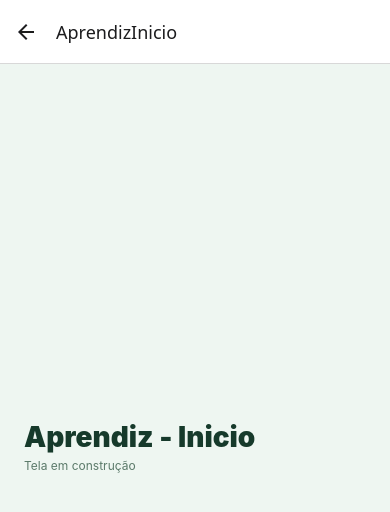
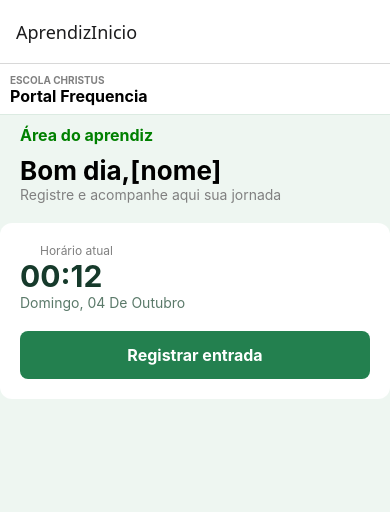
Before and after one commit to henriquelca/DPM-Projeto-Final, a React Native app: screen /AprendizInicio in a window 390 px wide. Shown: the top 512 px of the page. Built offline with nearby package versions, Linux system fonts and the light colour scheme.

Commit message:
tela 2
mudanças na tela aprendiz inicio e também adicionadas algumas coisas no css.

```diff
--- a/App.js
+++ b/App.js
@@ -15,7 +15,7 @@ const Stack = createStackNavigator();
 export default function App() {
   return (
     <NavigationContainer>
-      <Stack.Navigator initialRouteName="GestorUsuario">
+      <Stack.Navigator initialRouteName="AprendizInicio">
         <Stack.Screen name="Login" component={TelaLogin} />
         <Stack.Screen name="AprendizInicio" component={TelaAprendizInicio} />
         <Stack.Screen
--- a/Telas/Aprendiz/Inicio.js
+++ b/Telas/Aprendiz/Inicio.js
@@ -1,14 +1,83 @@
-import React from 'react';
-import { View, Text } from 'react-native';
-import estilo from '../../css';
-export default function TelaAprendizInicio({ route }) {
+import React, { useState, useEffect } from 'react';
+import { View, Text, TouchableOpacity, ScrollView } from 'react-native';
+import { Ionicons } from '@expo/vector-icons';   //não usado
+import styles, { badgeStyle, colors } from '../../css';
+
+export default function TelaAprendizInicio({ navigation }) {
+  // Cria o estado que guarda a data e hora atual do dispositivo
+  const [dataAtual, setDataAtual] = useState(new Date());
+
+  // Cria o temporizador que atualiza a hora a cada 1 segundo
+  useEffect(() => {
+    const temporizador = setInterval(() => {
+      setDataAtual(new Date());
+    }, 1000);
+    return () => clearInterval(temporizador);
+  }, []);
+
+  // Formata apenas as horas e minutos (ex: "19:03")
+  const horaFormatada = dataAtual.toLocaleTimeString('pt-BR', {
+    hour: '2-digit',
+    minute: '2-digit'
+  });
+
+  // Formata o dia da semana e o mês (ex: "quarta-feira, 28 de outubro")
+  const dataFormatada = dataAtual.toLocaleDateString('pt-BR', {
+    weekday: 'long',
+    day: '2-digit',
+    month: 'long'
+  });
+  ///////////////////////////////////
+// Cria o estado para controlar se o ponto foi registado (começa como falso)
+  const [pontoRegistrado, setPontoRegistrado] = useState(false);
+
   return (
-    <View style={estilo.loginScreen}>
-      <Text style={estilo.pageTitle}>Aprendiz - Inicio</Text>
-      <Text style={estilo.pageSubtitle}>Tela em construção</Text>
-      {route.params?.userEmail && (
-        <Text style={estilo.text}>Logado como: {route.params.userEmail}</Text>
-      )}
+//cabeçalho
+<View style={styles.screen}>
+      <View style={styles.container}>
+
+        <View>
+          <Text style={styles.cinza}>ESCOLA CHRISTUS</Text>
+          <Text style={styles.negrito}>Portal Frequencia</Text>
+        </View>
+      </View>
+
+        {/* parte 2 pre card*/}
+            <Text style={styles.verde}>Área do aprendiz</Text>
+            <Text style={styles.preto}>Bom dia,[nome]</Text>
+            <Text style={styles.cinza1}>Registre e acompanhe aqui sua jornada</Text>
+
+                    {/* parte 3 card*/}
+            <View style ={styles.card}>
+<View style={styles.rowBetween}>
+            <Text style={styles.cinza2}>Horário atual</Text>
+
+            {/* O selo SÓ APARECE se pontoRegistrado for true */}
+            {pontoRegistrado && (
+              <View style={styles.badgePresente}>
+                <Ionicons name="checkmark-circle" size={14} color="#23804F" />
+                <Text style={styles.textoBadge}>Presente</Text>
+              </View>
+            )}
+          </View>
+
+            <Text style={{fontSize:30,fontWeight: 'bold', color: '#163A2B'}}>{horaFormatada}</Text>
+            <Text style={{ fontSize: 14, color: '#5B7A6A', textTransform: 'capitalize' }}>{dataFormatada}</Text>
+
+                    {/* Botão*/}
+<TouchableOpacity
+            style={styles.botaoRegistrar}
+            onPress={() => {
+              // Muda o estado para verdadeiro, o que faz o selo aparecer magicamente!
+              setPontoRegistrado(true);
+
+              // TODO: Futuramente, aqui enviarás os dados para o banco de dados
+              alert('Presença registada com sucesso!');
+            }}
+          >
+            <Text style={styles.textoBotao}>Registrar entrada</Text>
+          </TouchableOpacity>
+             </View>
     </View>
   );
-}
+};
--- a/css.js
+++ b/css.js
@@ -556,6 +556,97 @@ const styles = StyleSheet.create({
     textAlign: 'center',
     marginTop: spacing.lg,
   },
+  container: {
+backgroundColor: '#FFFFFF', // Pinta só o cabeçalho de branco
+    width: '100%', // Faz o bloco branco ir de uma ponta a outra da tela
+    paddingTop: 10, // Afasta do relógio do celular
+    paddingBottom: 8, // Dá um espaço embaixo do texto
+    paddingLeft: 10, // Afasta da borda esquerda
+
+    // A linha divisória:
+    borderBottomWidth: 1,
+    borderBottomColor: '#DCEBE2',
+ },
+  negrito: {
+    color: 'black',
+    fontSize: 16,
+    fontWeight: 'bold'
+  },
+  cinza: {
+    color: 'gray',
+    fontSize: 10,
+    fontWeight: 'bold'
+  },
+  verde: {
+color: 'green',
+    fontSize: 16,
+    fontWeight: 'bold',
+    // Apague o textAlign: 'right'
+    paddingLeft: 20, // Empurra o texto para a direita para alinhar com o de cima
+    paddingTop: 10,
+  },
+    screen: {
+    flex: 1,
+    backgroundColor: '#EEF6F1'
+  },
+    preto: {
+    color: 'black',
+    fontSize: 26,
+    fontWeight: 'bold',
+    paddingLeft: 20,
+    paddingTop: 10
+  },
+    cinza1: {
+    color: 'gray',
+    fontSize: 14,
+        paddingLeft: 20, // Empurra o texto para a direita para alinhar com o de cima
+    paddingTop: -1,
+  },
+  card:{
+    backgroundColor: '#FFFFFF',
+    borderRadius: 12,
+    marginTop: 20,
+    padding: 20,
+    elevation: 3
+  },
+      cinza2: {
+    color: 'gray',
+    fontSize: 12,
+        paddingLeft: 20, // Empurra o texto para a direita para alinhar com o de cima
+    paddingTop: -1,
+  },
+  botaoRegistrar: {
+    backgroundColor: '#23804F', // A cor verde principal do protótipo
+    borderRadius: 8,            // Cantos levemente arredondados
+    paddingVertical: 14,        // Altura interna do botão
+    alignItems: 'center',       // Centraliza o texto no meio horizontalmente
+    marginTop: 20,              // Afasta o botão do relógio que está em cima
+  },
+  textoBotao: {
+    color: '#FFFFFF',           // Texto branco para contrastar com o verde
+    fontWeight: 'bold',
+    fontSize: 16,
+  },
+  //status//
+  rowBetween: {
+    flexDirection: 'row',
+    alignItems: 'center',
+    justifyContent: 'space-between',
+  },
+  badgePresente: {
+    flexDirection: 'row',
+    alignItems: 'center',
+    backgroundColor: '#DCEFE3', // Fundo verde claro
+    paddingHorizontal: 8,
+    paddingVertical: 4,
+    borderRadius: 12,
+  },
+  textoBadge: {
+    color: '#23804F',           // Texto verde escuro
+    fontSize: 12,
+    fontWeight: 'bold',
+    marginLeft: 4,              // Espaço entre o ícone e o texto
+  },
 });
 
 // Mapeia a situação para o par de estilos do badge
```
